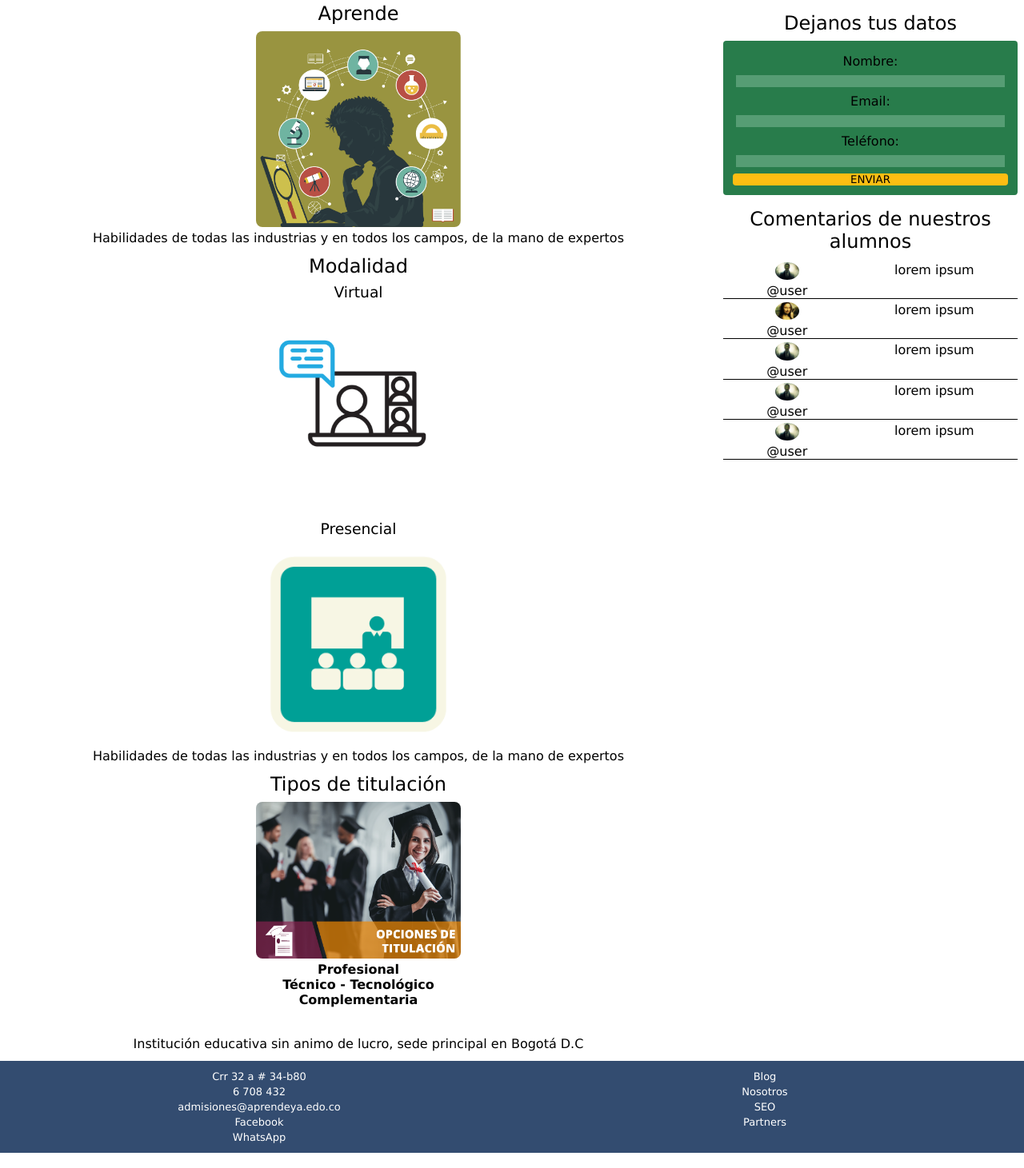
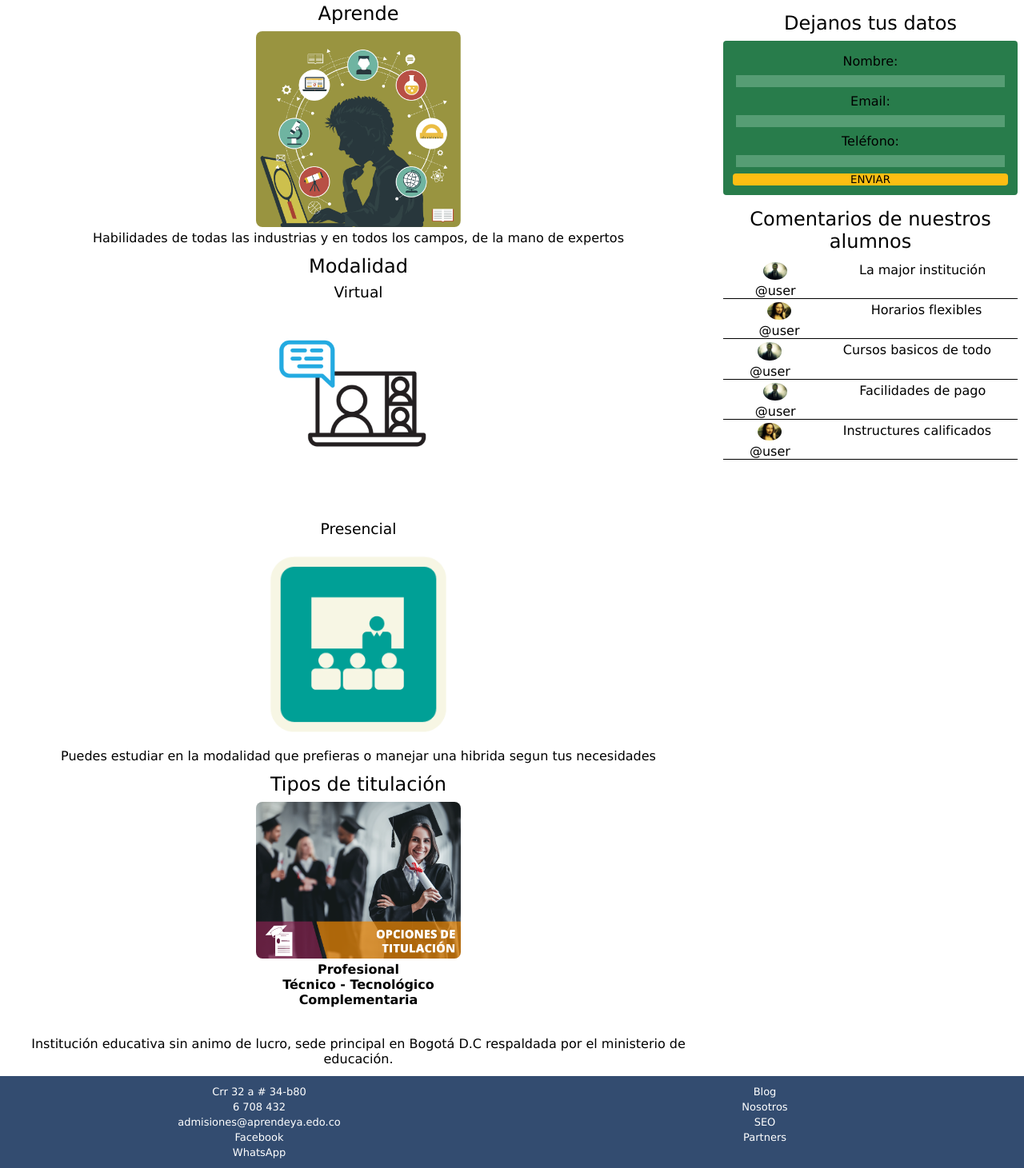
Before and after one commit to magualteros/bit01website, a plain HTML site: page index.html in a window 1280 px wide. Shown: the part 177-1638 px from the top of the page at 80% size. Drawn offline with Linux system fonts and the light colour scheme.

Commit message:
Puliendo errores

```diff
--- a/assets/css/cursos.css
+++ b/assets/css/cursos.css
@@ -23,6 +23,11 @@ main{
 
 .card span i{
     font-size: x-large;
+}
+@media screen and (min-width: 768px) {
+    footer{
+        margin-bottom: 0px;
+    }
 }
 
 @media screen and (min-width: 1023px) {
--- a/index.html
+++ b/index.html
@@ -51,7 +51,7 @@
                     <figure>
                         <img src="./assets/images/presencial.png" alt="presencial">
                     </figure>
-                <p>Habilidades de todas las industrias y en todos los campos, de la mano de expertos</p>
+                <p>Puedes estudiar en la modalidad que prefieras o manejar una hibrida segun tus necesidades</p>
             </article>
             <article>
                 <h2>Tipos de titulación</h2>
@@ -65,7 +65,9 @@
         </section>
 
         <section>
-            <p>Institución educativa sin animo de lucro, sede principal en  Bogotá D.C</p>
+            <p>Institución educativa sin animo de lucro, sede principal en  Bogotá D.C
+                respaldada por el ministerio de educación.
+            </p>
         </section>
     </main>
     <aside>
@@ -95,35 +97,35 @@
                     <img src="./assets/images/perfil1.jpg" alt="">
                     <figcaption>@user</figcaption>
                 </figure>
-                <p>lorem ipsum</p>
+                <p>La major institución   </p>
             </div>
             <div class="coment">
                 <figure>
                     <img src="./assets/images/perfil2.jpg" alt="">
                     <figcaption>@user</figcaption>
                 </figure>
-                <p>lorem ipsum</p>
+                <p>Horarios flexibles    </p>
             </div>
             <div class="coment">
                 <figure>
                     <img src="./assets/images/perfil1.jpg" alt="">
                     <figcaption>@user</figcaption>
                 </figure>
-                <p>lorem ipsum</p>
+                <p>Cursos basicos de todo</p>
             </div>
             <div class="coment">
                 <figure>
                     <img src="./assets/images/perfil1.jpg" alt="">
                     <figcaption>@user</figcaption>
                 </figure>
-                <p>lorem ipsum</p>
+                <p>Facilidades de pago</p>
             </div>
             <div class="coment">
                 <figure>
-                    <img src="./assets/images/perfil1.jpg" alt="">
+                    <img src="./assets/images/perfil2.jpg" alt="">
                     <figcaption>@user</figcaption>
                 </figure>
-                <p>lorem ipsum</p>
+                <p>Instructures calificados</p>
             </div>
         </div>
     </aside>
```
Also changed, not shown: cursos.html (+1 -1 lines).
